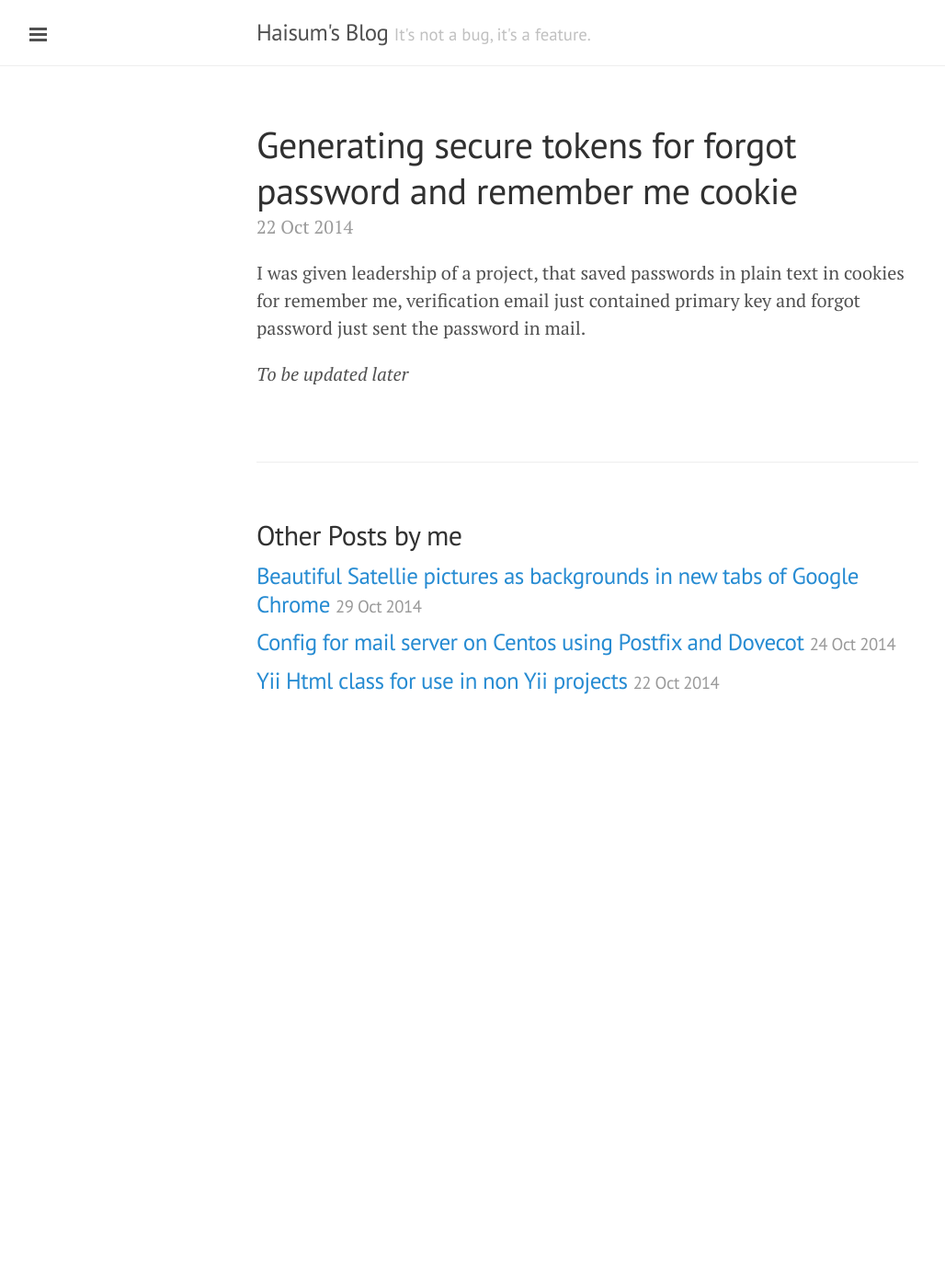
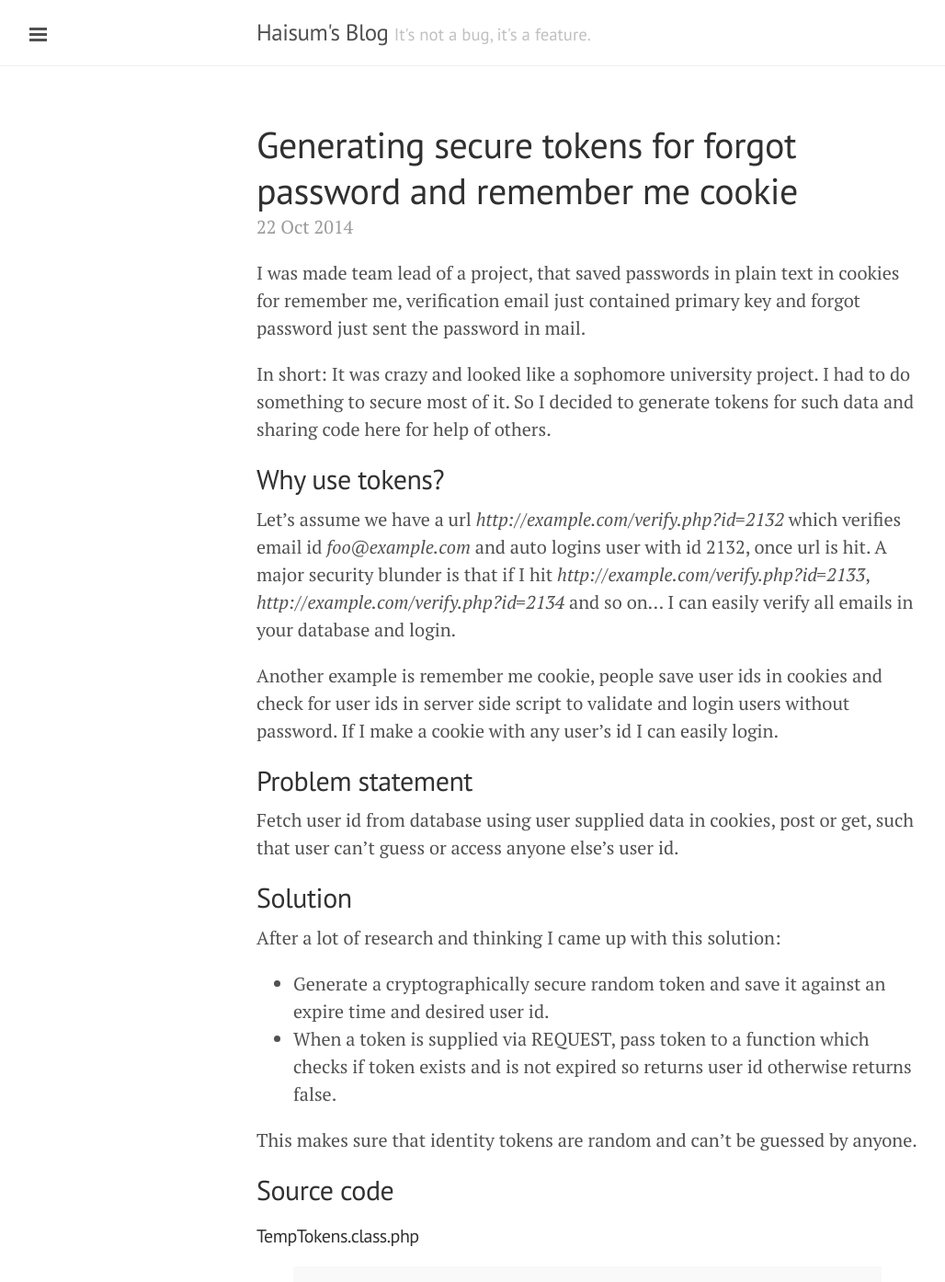
Before and after one commit to haisum/haisum.github.io, a Jekyll site: the page built from _posts/2014-10-22-Secure-tokens-for-forgot-password-remember-me-cookie.md, in a window 1280 px wide and 1400 px high. Shown: the top 1394 px of the window at 92% size, without its empty margins (1-1029 px from the left). Built offline with Jekyll 4.4.1, drawn with Linux system fonts in a browser that asks for light colours; Markdown is read by kramdown in place of the engine named in the settings; some of the changed text lies outside the part shown.

Commit message:
adding temp tokens post draft will continue to write after a while

```diff
--- a/_posts/2014-10-22-Secure-tokens-for-forgot-password-remember-me-cookie.md
+++ b/_posts/2014-10-22-Secure-tokens-for-forgot-password-remember-me-cookie.md
@@ -3,6 +3,176 @@ layout: post
 title: Generating secure tokens for forgot password and remember me cookie
 ---
 
-I was given leadership of a project, that saved passwords in plain text in cookies for remember me, verification email just contained primary key and forgot password just sent the password in mail.
+I was made team lead of a project, that saved passwords in plain text in cookies for remember me, verification email just contained primary key and forgot password just sent the password in mail.
 
-*To be updated later*
+In short: It was crazy and looked like a sophomore university project. I had to do something to secure most of it. So I decided to generate tokens for such data and sharing code here for help of others.
+
+Why use tokens?
+-----------
+
+Let's assume we have a url *http://example.com/verify.php?id=2132* which verifies email id *foo@example.com* and auto logins user with id 2132, once url is hit. A major security blunder is that if I hit *http://example.com/verify.php?id=2133*, *http://example.com/verify.php?id=2134* and so on... I can easily verify all emails in your database and login.
+
+Another example is remember me cookie, people save user ids in cookies and check for user ids in server side script to validate and login users without password. If I make a cookie with any user's id I can easily login.
+
+##Problem statement
+
+Fetch user id from database using user supplied data in cookies, post or get, such that user can't guess or access anyone else's user id.
+
+##Solution
+
+After a lot of research and thinking I came up with this solution:
+
+- Generate a cryptographically secure random token and save it against an expire time and desired user id.
+- When a token is supplied via REQUEST, pass token to a function which checks if token exists and is not expired so returns user id otherwise returns false.
+
+This makes sure that identity tokens are random and can't be guessed by anyone.
+
+##Source code
+
+####TempTokens.class.php
+
+{% highlight php %}
+<?php
+/**
+ * This class sets and gets temporary authentication tokens for use in
+ * remember me, forgot password and verification mail
+ * @file TempTokens.class.php
+ */
+class TempTokens{
+
+	const TABLE = "temp_tokens";
+	const TOKEN_SIZE = 50;
+
+	public function __construct($db){
+		$this->db = $db;
+	}
+	/**
+	 * sets a token for supplied $uid and $type
+	 * @param int $uid  user id to save token against
+	 * @param TempTokensType $type type of token see @link TempTokensType
+	 * @return string|boolean returns string token if success, false on failure
+	 */
+	public function set($uid, $type){
+		$data['uid'] = intval($uid);
+		$data['type'] = intval($type);
+		$data['expires'] =  TempTokensType::get_expires($type);
+		$data['token'] = $this->generate_token();
+		$rules = [
+			['required', 'uid, type, expires, token'],
+			['min', 'type, uid', 1],
+			['enum', 'type', TempTokensType::get_types()],
+			['date', 'expires']
+		];
+		if($this->validator->validate($data, $rules)){
+			if($this->db->insert(self::TABLE, $data)){
+				return $data['token'];
+			}
+			else{
+				$this->errors['system'][] = "Error in insert query";
+				return false;
+			}
+		}
+		else{
+			$this->errors += $this->validator->get_errors();
+			return false;
+		}
+	}
+	/**
+	 * Gets uid against supplied token and type
+	 * @param  char[50] $token token of length 50
+	 * @param  TempTokensType $type  type of token see @link TempTokensType
+	 * @return [type]        [description]
+	 */
+	public function get($token, $type){
+		$token = $this->db->escape($token);
+		$type = intval($type);
+		$query = "SELECT id, uid, expires FROM " . self::TABLE .
+					" WHERE token = '" . $token .
+					"' AND type = " . $type;
+		$token_data = $this->db->fetch_assoc($this->db->query($query));
+		if($token_data){
+			//token has expired
+			if(strtotime($token_data['expires']) <= time()){
+				$this->db->delete(self::TABLE, $token_data['id']);
+				return false;
+			}
+			else{
+				return $token_data['uid'];
+			}
+		}
+		else{
+			return false;
+		}
+	}
+	/**
+	 * generates random secure token of self::TOKEN_SIZE size.
+	 * @return string generated token
+	 */
+	private function generate_token(){
+		$bytes = openssl_random_pseudo_bytes(self::TOKEN_SIZE);
+    	$hex   = bin2hex($bytes);
+    	return $hex;
+	}
+
+	/**
+	 * Simple function to test if everything works correctly
+	 */
+	public function test(){
+		$tokens = new TempTokens;
+		if($token = $tokens->set(25, TempTokensType::REMEMBER_ME)){
+			$uid = $tokens->get($token, TempTokensType::REMEMBER_ME);
+			var_dump($token, $uid);
+			if($uid == 25){
+				echo "success";
+			}
+			else{
+				echo "failed";
+			}
+		}
+	}
+}
+
+if ($_SERVER['SCRIPT_FILENAME'] == __FILE__) {
+	$tokens = new TempTokens;
+	$tokens->test();
+}
+?>
+{% endhighlight %}
+
+####TempTokensType.class.php
+
+{% highlight php %}
+<?php
+class TempTokensType{
+	const REMEMBER_ME = 1;
+	const FORGOT_PASSWORD = 2;
+	const VERIFICATION_EMAIL = 3;
+	const CUSTOMER_ACTIVATION = 4;
+
+	public static function get_expires($type){
+		switch ($type) {
+			case self::REMEMBER_ME:
+				//see libs/helpers.php for this function's definition
+				return date("Y-m-d H:i:s", strtotime("+30 days"));
+				break;
+			case self::FORGOT_PASSWORD:
+				return date("Y-m-d H:i:s", strtotime("+1 hours"));
+				break;
+			case self::VERIFICATION_EMAIL:
+				return date("Y-m-d H:i:s", strtotime("+2 years"));
+				break;
+			case self::CUSTOMER_ACTIVATION:
+				return date("Y-m-d H:i:s", strtotime("+1 years"));
+				break;
+			default:
+				return false;
+				break;
+		}
+	}
+
+	public static function get_types(){
+		return [self::REMEMBER_ME , self::FORGOT_PASSWORD, self::VERIFICATION_EMAIL,self::CUSTOMER_ACTIVATION];
+	}
+}
+?>
+{% endhighlight %}
```
Also changed, not shown: 4 other files.
